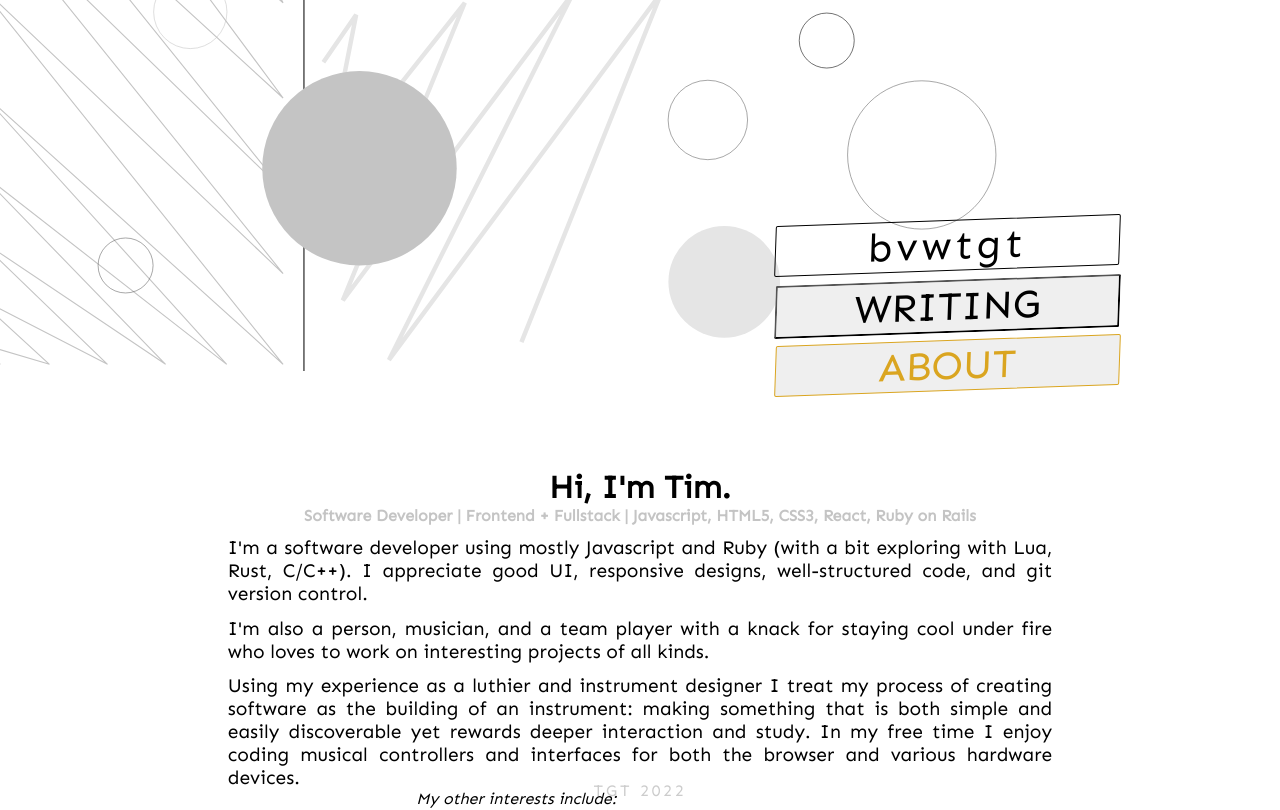
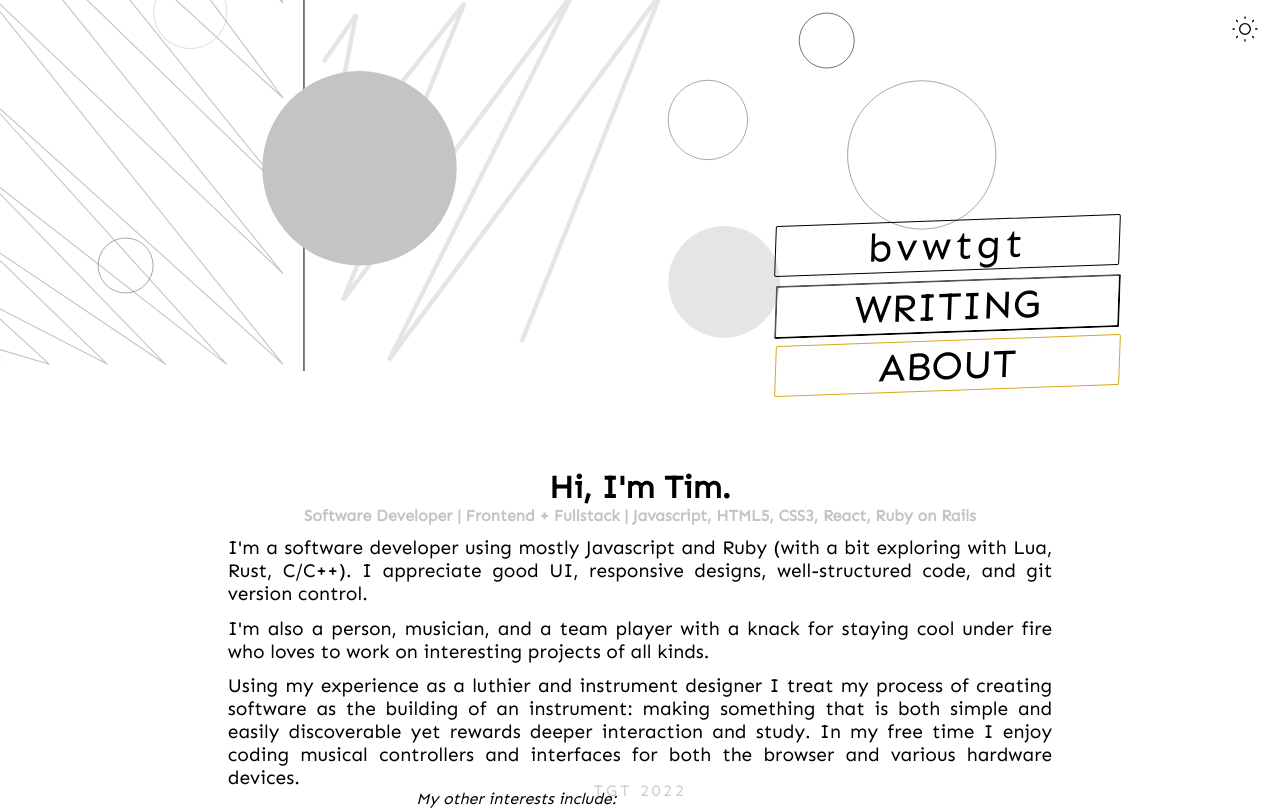
Before and after one commit to timothy-taylor/bvwtgt, a React (Create React App) app in the folder client/: page /about in a window 1280 px wide. Shown: the top 810 px of the page. Built offline with nearby package versions, Linux system fonts and the light colour scheme; no server answers.

Commit message:
added dark mode

```diff
--- a/client/src/App.css
+++ b/client/src/App.css
@@ -14,7 +14,7 @@ main h2 {
 }
 
 main h3 {
-  color: #c4c4c4;
+  color: var(--light-color);
 }
 
 main p {
@@ -25,8 +25,8 @@ main p {
 
 main blockquote {
   padding: 0 1.3em 1.3em 1.3em;
-  border-left: 3px solid #c4c4c4;
-  color: #636363;
+  border-left: 3px solid var(--light-color);
+  color: var(--dark-color);
   text-align: left;
 }
 
@@ -35,23 +35,23 @@ pre {
   margin-top: 0.8em;
   max-width: calc(100vw - 3em);
   max-height: 62ch;
-  background-color: #636363;
+  background-color: var(--dark-color);
   overflow: auto;
 }
 
 code {
-  background-color: #636363;
-  color: white;
+  background-color: var(--dark-color);
+  color: var(--light-color);
 }
 
 a {
-  color: #636363;
+  color: var(--dark-color);
 }
 
 a:hover,
 a:focus {
   text-decoration: underline;
-  color: black;
+  color: var(--text-color);
 }
 
 footer {
@@ -84,6 +84,8 @@ textarea {
 #nav-about,
 #nav-writing,
 #nav-projects {
+  color: var(--text-color);
+  background-color: var(--bkg-color);
   position: absolute;
   right: 0.4em;
   font-size: 2em;
@@ -94,8 +96,8 @@ textarea {
 }
 
 #nav-title {
+  border: 1px solid var(--text-color);
   top: 2em;
-  border: 1px solid black;
   font-weight: normal;
   text-align: center;
   text-transform: lowercase;
@@ -112,13 +114,13 @@ textarea {
 
 #nav-about:hover,
 #nav-writing:hover {
-  background-color: #636363;
+  background-color: goldenrod;
   color: white;
   cursor: pointer;
 }
 
 #corner {
-  color: white;
+  color: var(--bkg-color);
   position: absolute;
   left: 0;
   bottom: 0;
@@ -173,6 +175,7 @@ textarea {
   #nav-about,
   #nav-writing {
     right: 4em;
+    background-color: inherit;
   }
   #nav-title {
     top: 5.5em;
@@ -184,25 +187,18 @@ textarea {
     top: 8.5em;
   }
 }
-
+.icon {
+  width: 2em;
+  height: 2em;
+  position: absolute;
+  top: 0.8em;
+  right: 1.2em;
+}
+.icon:hover, .icon:focus {
+  cursor: pointer;
+  color: goldenrod;
+}
 .active {
   border: 1px solid goldenrod;
   color: goldenrod;
 }
-
-.screenreader-text {
-  position: absolute;
-  left: -999px;
-  width: 1px;
-  height: 1px;
-  top: auto;
-}
-
-.screenreader-text:focus {
-  color: black;
-  display: inline-block;
-  height: auto;
-  width: auto;
-  position: static;
-  margin: auto;
-}
--- a/client/src/App.js
+++ b/client/src/App.js
@@ -10,11 +10,12 @@ import User from "./components/User";
 import About from "./components/About";
 import Writing from "./components/Writing";
 import NotFound from "./NotFound";
-import { isLoggedInAtom, userAtom } from "./Atoms";
+import { isLoggedInAtom, userAtom, themeAtom } from "./Atoms";
 
 const App = () => {
   const [isLoggedIn, setIsLoggedIn] = useAtom(isLoggedInAtom);
   const [user, setUser] = useAtom(userAtom);
+  const [theme, setTheme] = useAtom(themeAtom);
   const [posts, setPosts] = React.useState([]);
 
   const handleLogin = (data) => {
@@ -52,6 +53,15 @@ const App = () => {
     loginStatus();
   }, []);
 
+  React.useEffect(() => {
+    if (theme === "light") {
+      document.body.classList.remove("dark-theme");
+    } else if (theme === "dark") {
+      document.body.classList.add("dark-theme");
+    }
+  }, [theme]);
+
+
   return (
     <div className="App">
       <BrowserRouter>
--- a/client/src/Atoms.js
+++ b/client/src/Atoms.js
@@ -8,3 +8,4 @@ import { atom } from "jotai";
 
 export const isLoggedInAtom = atom(false);
 export const userAtom = atom({});
+export const themeAtom = atom("light")
--- /dev/null
+++ b/client/src/assets/Icons.js
@@ -0,0 +1,35 @@
+export const Light = (props) => (
+  <svg
+    xmlns="http://www.w3.org/2000/svg"
+    className="icon"
+    fill="none"
+    viewBox="0 0 24 24"
+    stroke="currentColor"
+    onClick={() => props.handleClick()}
+  >
+    <path
+      strokeLinecap="round"
+      strokeLinejoin="round"
+      strokeWidth={1}
+      d="M12 3v1m0 16v1m9-9h-1M4 12H3m15.364 6.364l-.707-.707M6.343 6.343l-.707-.707m12.728 0l-.707.707M6.343 17.657l-.707.707M16 12a4 4 0 11-8 0 4 4 0 018 0z"
+    />
+  </svg>
+);
+
+export const Dark = (props) => (
+  <svg
+    xmlns="http://www.w3.org/2000/svg"
+    className="icon"
+    fill="none"
+    viewBox="0 0 24 24"
+    stroke="currentColor"
+    onClick={() => props.handleClick()}
+  >
+    <path
+      strokeLinecap="round"
+      strokeLinejoin="round"
+      strokeWidth={1}
+      d="M20.354 15.354A9 9 0 018.646 3.646 9.003 9.003 0 0012 21a9.003 9.003 0 008.354-5.646z"
+    />
+  </svg>
+);
--- a/client/src/components/Header.js
+++ b/client/src/components/Header.js
@@ -1,9 +1,17 @@
 import React from "react";
+import { useAtom } from "jotai";
 import { Link } from "react-router-dom";
 import hero from "../assets/hero.svg";
+import { Light, Dark } from "../assets/Icons";
+import { themeAtom } from "../Atoms";
+
 
 const Header = (props) => {
   const [title, setTitle] = React.useState("BVWTGT");
+  const [theme, setTheme] = useAtom(themeAtom);
+  const toggleTheme = () => setTheme((prev) => {
+    return prev === "light" ? "dark" : "light"
+  })
 
   React.useEffect(() => {
     const writing = document.getElementById("nav-writing");
@@ -28,6 +36,8 @@ const Header = (props) => {
       </a>
       <header>
         <img src={hero} alt="" id="hero-image" />
+        {theme === "light" && <Light handleClick={toggleTheme} />}
+        {theme === "dark" && <Dark handleClick={toggleTheme} />}
         <h1
           id="nav-title"
           onMouseEnter={() => setTitle("Tim Taylor")}
--- a/client/src/index.css
+++ b/client/src/index.css
@@ -1,4 +1,4 @@
-@import url('https://fonts.googleapis.com/css2?family=Sen&display=swap');
+@import url("https://fonts.googleapis.com/css2?family=Sen&display=swap");
 
 * {
   margin: 0;
@@ -6,12 +6,42 @@
   font-size: 100%;
   box-sizing: border-box;
   text-decoration: none;
-  font-family: 'Sen', sans-serif;
+  font-family: "Sen", sans-serif;
   -webkit-font-smoothing: antialiased;
   -moz-osx-font-smoothing: grayscale;
 }
-
+body {
+  --text-color: black;
+  --bkg-color: white;
+  --light-color: #c4c4c4;
+  --dark-color: #636363;
+}
+body.dark-theme {
+  --text-color: white;
+  --bkg-color: #211A1D;
+  --light-color: #636363;
+  --dark-color: #c4c4c4;
+}
 code {
-  font-family: source-code-pro, Menlo, Monaco, Consolas, 'Courier New',
+  font-family: source-code-pro, Menlo, Monaco, Consolas, "Courier New",
     monospace;
 }
+body {
+  background-color: var(--bkg-color);
+  color: var(--text-color);
+}
+.screenreader-text {
+  position: absolute;
+  left: -999px;
+  width: 1px;
+  height: 1px;
+  top: auto;
+}
+.screenreader-text:focus {
+  color: black;
+  display: inline-block;
+  height: auto;
+  width: auto;
+  position: static;
+  margin: auto;
+}
```
Also changed, not shown: client/src/components/Home.js (+8 -7 lines).
